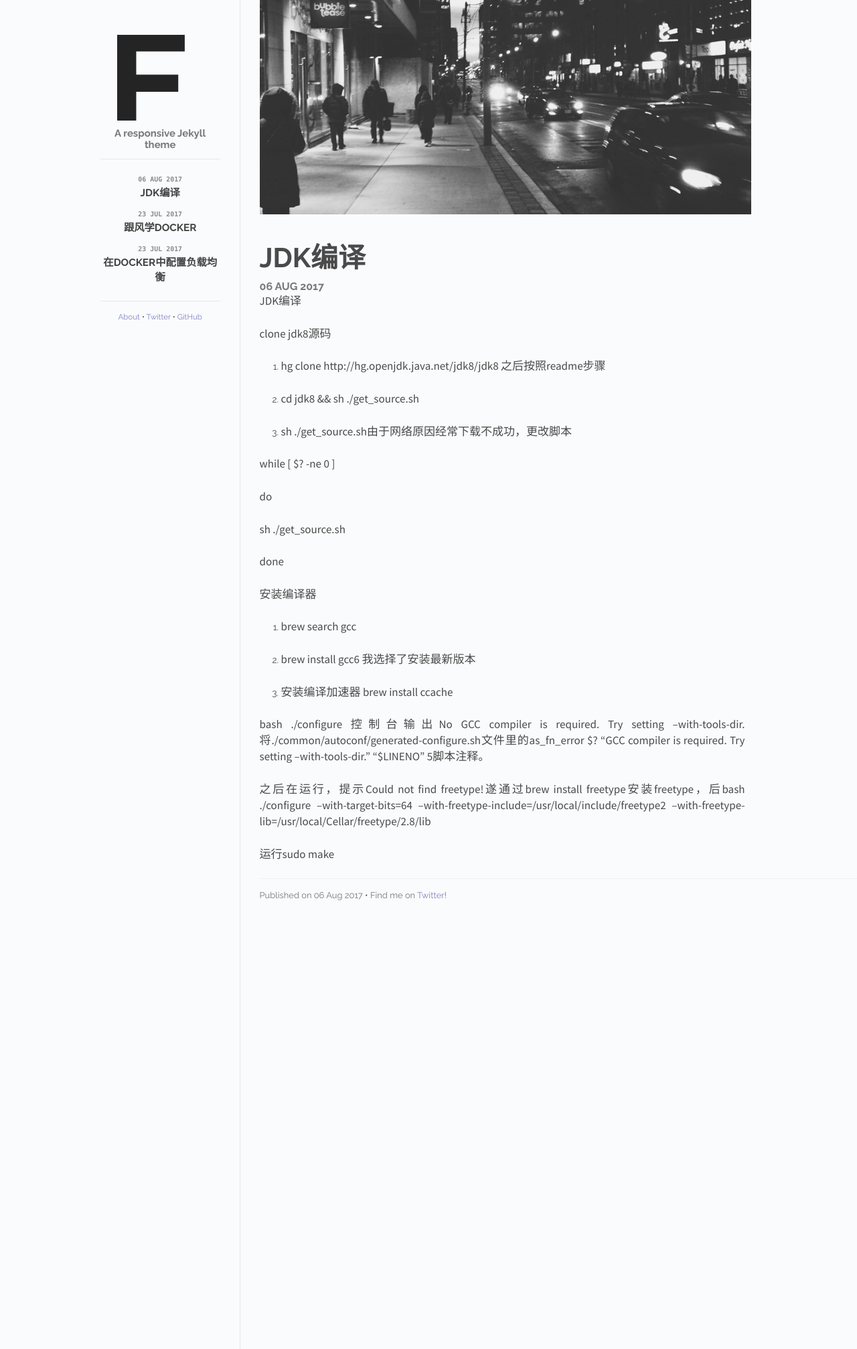
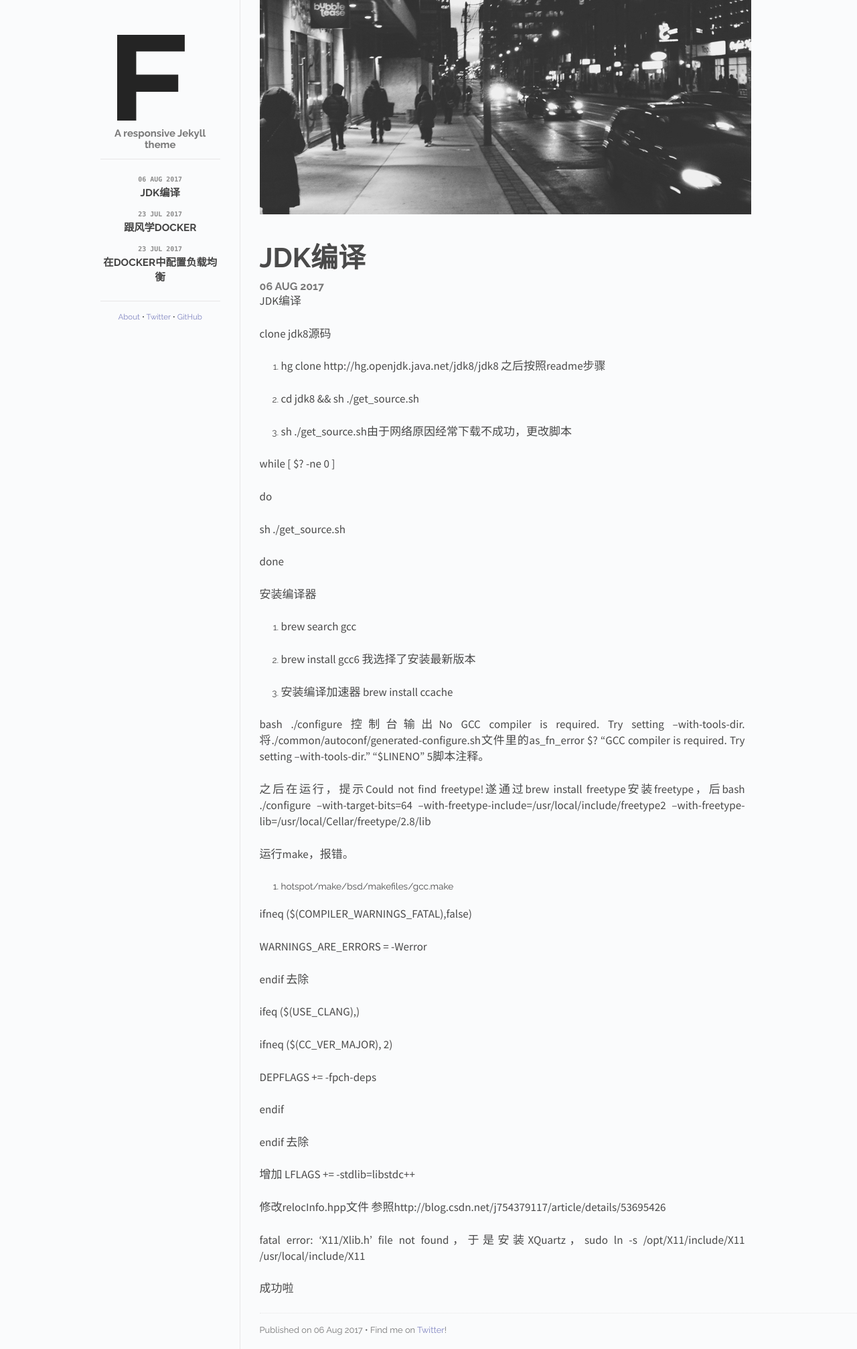
Before and after one commit to shilina0913/shilina0913.github.io, a Jekyll site: the page built from _posts/2017-08-06-JDK编译.md, in a window 1280 px wide. Shown: the whole page at 67% size. Built offline with Jekyll 4.4.1, drawn with Linux system fonts in a browser that asks for light colours; our own code applies the rules of GitHub Pages for plain Markdown files.

Commit message:
jdk编译日志更改

```diff
--- a/_posts/2017-08-06-JDK编译.md
+++ b/_posts/2017-08-06-JDK编译.md
@@ -27,4 +27,30 @@ JDK编译
 >
 >之后在运行，提示Could not find freetype!遂通过brew install freetype安装freetype，后bash ./configure --with-target-bits=64 --with-freetype-include=/usr/local/include/freetype2 --with-freetype-lib=/usr/local/Cellar/freetype/2.8/lib
 >
->运行sudo make
+>运行make，报错。
+>
+>1. hotspot/make/bsd/makefiles/gcc.make
+>
+>ifneq ($(COMPILER_WARNINGS_FATAL),false)
+>
+>WARNINGS_ARE_ERRORS = -Werror
+>
+>endif 去除
+>
+>ifeq ($(USE_CLANG),)
+>
+>ifneq ($(CC_VER_MAJOR), 2)
+>
+>  DEPFLAGS += -fpch-deps
+>
+> endif
+>
+> endif 去除
+>
+> 增加 LFLAGS += -stdlib=libstdc++
+>
+> 修改relocInfo.hpp文件  参照http://blog.csdn.net/j754379117/article/details/53695426
+>
+> fatal error: 'X11/Xlib.h' file not found，于是安装XQuartz，sudo ln -s /opt/X11/include/X11 /usr/local/include/X11
+>
+> 成功啦
```
